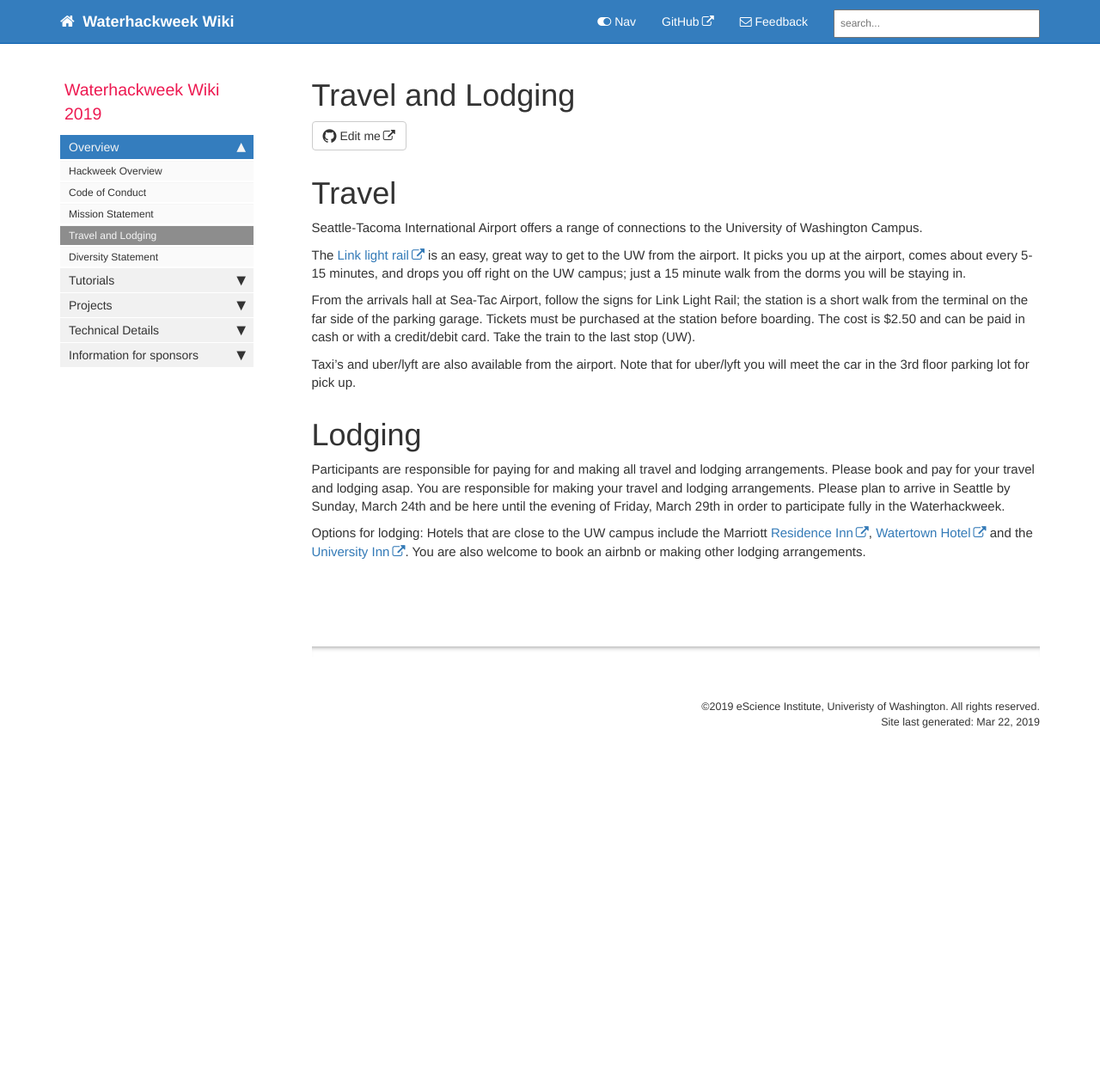
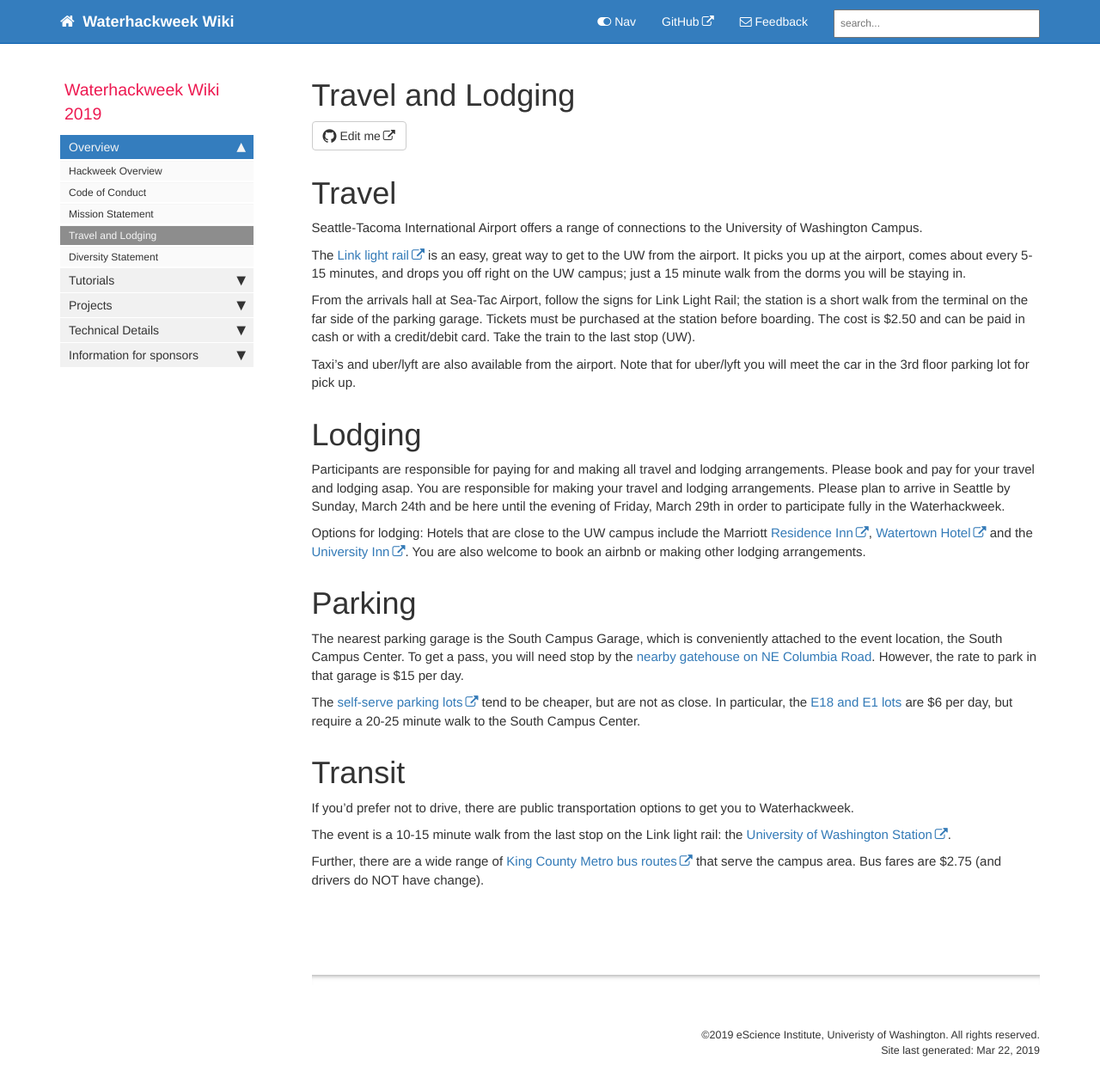
Before and after one commit to waterhackweek/wiki, a Jekyll site: the page built from pages/travel_and_lodging.md, in a window 1280 px wide and 1282 px high. Shown: the top 1268 px of the window at 86% size. Built offline with Jekyll 4.4.1, drawn with Linux system fonts in a browser that asks for light colours; nearby versions of some CDN libraries; comment, search, counter and statistics services are not loaded.

Commit message:
Update travel_and_lodging.md

```diff
--- a/pages/travel_and_lodging.md
+++ b/pages/travel_and_lodging.md
@@ -23,3 +23,17 @@ Taxi’s and uber/lyft are also available from the airport. Note that for uber/l
 Participants are responsible for paying for and making all travel and lodging arrangements. Please book and pay for your travel and lodging asap. You are responsible for making your travel and lodging arrangements. Please plan to arrive in Seattle by Sunday, March 24th and be here until the evening of Friday, March 29th in order to participate fully in the Waterhackweek.
 
 Options for lodging: Hotels that are close to the UW campus include the Marriott [Residence Inn](https://www.marriott.com/hotels/hotel-rooms/seaud-residence-inn-seattle-university-district/), [Watertown Hotel](https://www.staypineapple.com/watertown-hotel-seattle-wa) and the [University Inn](https://www.staypineapple.com/university-inn-seattle-wa). You are also welcome to book an airbnb or making other lodging arrangements.
+
+# Parking
+
+The nearest parking garage is the South Campus Garage, which is conveniently attached to the event location, the South Campus Center. To get a pass, you will need stop by the [nearby gatehouse on NE Columbia Road](uw.edu/maps/?south-gatehouse-ne-columbia-road). However, the rate to park in that garage is $15 per day.
+
+The [self-serve parking lots](https://transportation.uw.edu/park/visitor/self-serve) tend to be cheaper, but are not as close. In particular, the [E18 and E1 lots](uw.edu/maps/?emergency-phone-18) are $6 per day, but require a 20-25 minute walk to the South Campus Center.
+
+# Transit
+
+If you'd prefer not to drive, there are public transportation options to get you to Waterhackweek.
+
+The event is a 10-15 minute walk from the last stop on the Link light rail: the [University of Washington Station](https://www.soundtransit.org/ride-with-us/stations/link-light-rail-stations/university-washington-station).
+
+Further, there are a wide range of [King County Metro bus routes](https://tripplanner.kingcounty.gov/) that serve the campus area. Bus fares are $2.75 (and drivers do NOT have change).
```
